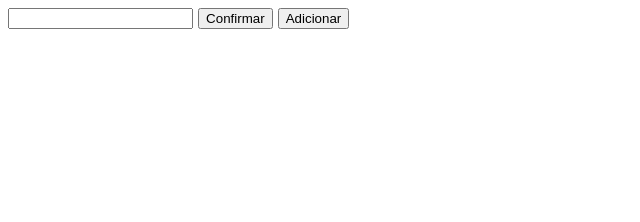
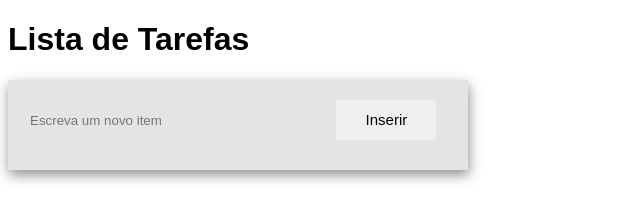
Before and after one commit to VitorSantos920/to-DoList, a plain HTML site: page index.html in a window 1280 px wide. Shown: the whole page, without its empty margins (0-640 px from the left). Drawn offline with Linux system fonts and the light colour scheme.

Commit message:
Início da estilização: Divs e borders / Correções de Layout e códigos JS

```diff
--- a/assets/css/style.css
+++ b/assets/css/style.css
@@ -1,5 +1,41 @@
 @charset "UTF-8";
 
 body {
-    font-family:cursive;
+    font-family: sans-serif;
 }
+
+.content {
+    height: 50px;
+    width: 420px;
+    box-shadow: 1px 5px 12px rgb(143, 143, 143);
+    background-color: rgb(228, 228, 228);
+    padding: 20px;
+}
+
+#inpText{
+    background-color: rgb(228, 228, 228);
+    width: 300px;
+    height: 40px;
+    outline: 0;
+}
+
+#inpText, #inpButton{
+    border: none;
+
+}
+
+#inpButton {
+    font-size: 15px;
+    height: 40px;
+    width: 100px;
+}
+
+li {
+    list-style-type: none;
+    border: 1px solid black;
+    margin-bottom: 10px;
+    height: 20px;
+    padding: 10px 0 0 7px;
+    font-size: 10px;
+    font-family: Arial, Helvetica, sans-serif;
+}
--- a/assets/js/script.js
+++ b/assets/js/script.js
@@ -1,13 +1,8 @@
-function clickButton() {
-    let campo = document.getElementById("inpText");
-    alert(campo.value); // .value -> Valor do campo
-}
-
 function addItem(){
     let campo = document.getElementById("inpText"); // Resgatando o elemento HTML pelo ID
 
     // Verificação se o campo está vazio
-    if(campo.value.trim()){
+    if(campo.value.trim()){ // .trim() para remover espaços em branco
         let elemento = document.createElement("li"); // Criando item HTML 'li' | Armazenando em -> 'item'
 
         elemento.innerHTML = campo.value; // 'Conteúdo do elemento criado (li) terá como conteúdo o valor do input'
--- a/index.html
+++ b/index.html
@@ -8,11 +8,11 @@
     <link rel="stylesheet" href="assets/css/style.css">
 </head>
 <body>
-    <form action="#" method="post">
-        <input type="text" name="texto" id="inpText">
-        <input type="button" value="Confirmar" onclick="clickButton()">
-        <input type="button" value="Adicionar" onclick="addItem()">
-    </form>
+    <h1>Lista de Tarefas</h1>
+    <div class="content">
+        <input type="text" name="texto" id="inpText" placeholder="Escreva um novo item">
+        <input type="button" id="inpButton" value="Inserir" onclick="addItem()">
+    </div>
 
     <ul id="list_itens">
 
```
